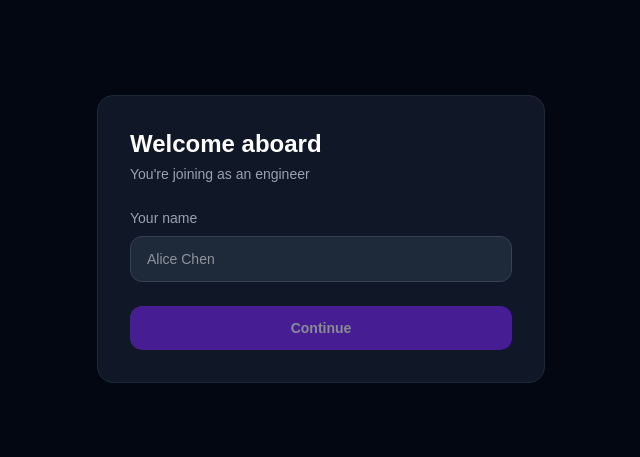
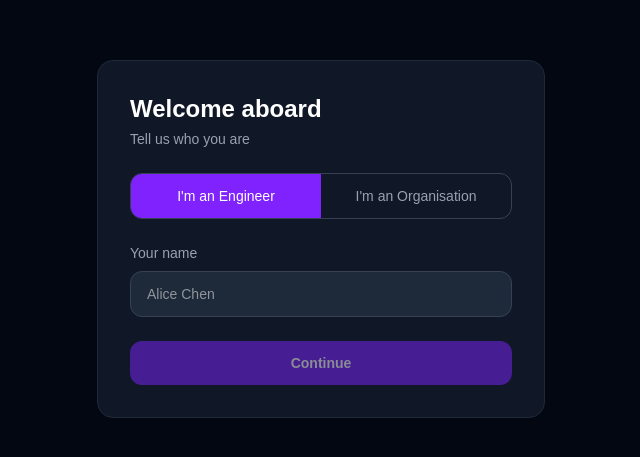
Before and after one commit to AnanthanDJ/codevalue, a Next.js app: page /onboard in a window 1280 px wide. Shown: the part 161-618 px from the top of the page, without its empty margins (319-959 px from the left). Built offline with nearby package versions, Linux system fonts and the light colour scheme; no server answers.

Commit message:
clean up auth flow, move role selection to onboard

```diff
--- a/app/auth/callback/route.ts
+++ b/app/auth/callback/route.ts
@@ -4,13 +4,11 @@ import { createSupabaseServer } from "@/lib/supabase-server";
 export async function GET(req: NextRequest) {
   const { searchParams } = new URL(req.url);
   const code = searchParams.get("code");
-  const role = searchParams.get("role") ?? "engineer";
 
   if (code) {
     const supabase = await createSupabaseServer();
     await supabase.auth.exchangeCodeForSession(code);
 
-    // Check if profile already exists
     const { data: { user } } = await supabase.auth.getUser();
     if (user) {
       const { data: profile } = await supabase
@@ -19,14 +17,14 @@ export async function GET(req: NextRequest) {
         .eq("id", user.id)
         .single();
 
-      // Existing user — skip onboarding
+      // Existing user
       if (profile) {
         return NextResponse.redirect(new URL("/go", req.url));
       }
+
+      // New user
+      return NextResponse.redirect(new URL("/onboard", req.url));
     }
-
-    // New user — go through onboarding
-    return NextResponse.redirect(new URL(`/onboard?role=${role}`, req.url));
   }
 
   return NextResponse.redirect(new URL("/login", req.url));
--- a/app/login/page.tsx
+++ b/app/login/page.tsx
@@ -5,7 +5,6 @@ import { supabase } from "@/lib/supabase";
 
 export default function LoginPage() {
   const [email, setEmail] = useState("");
-  const [role, setRole] = useState<"engineer" | "org">("engineer");
   const [sent, setSent] = useState(false);
   const [loading, setLoading] = useState(false);
 
@@ -14,7 +13,7 @@ export default function LoginPage() {
     const { error } = await supabase.auth.signInWithOtp({
       email,
       options: {
-        emailRedirectTo: `${location.origin}/auth/callback?next=/onboard?role=${role}`,
+        emailRedirectTo: `${location.origin}/auth/callback`,
       },
     });
     if (!error) setSent(true);
@@ -28,7 +27,7 @@ export default function LoginPage() {
           <h1 className="text-4xl font-bold mb-2">
             Code<span className="text-violet-400">Value</span>
           </h1>
-          <p className="text-gray-400">Sign in to get started</p>
+          <p className="text-gray-400">Sign in or create an account</p>
         </div>
 
         {sent ? (
@@ -41,39 +40,15 @@ export default function LoginPage() {
           </div>
         ) : (
           <div className="bg-gray-900 border border-gray-800 rounded-2xl p-8">
-            {/* Role selector */}
-            <div className="flex rounded-xl overflow-hidden border border-gray-700 mb-6">
-              <button
-                onClick={() => setRole("engineer")}
-                className={`flex-1 py-3 text-sm font-medium transition ${
-                  role === "engineer"
-                    ? "bg-violet-600 text-white"
-                    : "text-gray-400 hover:text-white"
-                }`}
-              >
-                I'm an Engineer
-              </button>
-              <button
-                onClick={() => setRole("org")}
-                className={`flex-1 py-3 text-sm font-medium transition ${
-                  role === "org"
-                    ? "bg-violet-600 text-white"
-                    : "text-gray-400 hover:text-white"
-                }`}
-              >
-                I'm an Organisation
-              </button>
-            </div>
-
             <label className="block text-sm text-gray-400 mb-2">Email address</label>
             <input
               type="email"
               value={email}
               onChange={(e) => setEmail(e.target.value)}
+              onKeyDown={(e) => e.key === "Enter" && handleLogin()}
               placeholder="you@example.com"
               className="w-full bg-gray-800 border border-gray-700 rounded-xl px-4 py-3 text-sm mb-4 focus:outline-none focus:ring-2 focus:ring-violet-500"
             />
-
             <button
               onClick={handleLogin}
               disabled={loading || !email}
--- a/app/onboard/page.tsx
+++ b/app/onboard/page.tsx
@@ -1,13 +1,12 @@
 "use client";
 
 import { useEffect, useState } from "react";
-import { useRouter, useSearchParams } from "next/navigation";
+import { useRouter } from "next/navigation";
 import { supabase } from "@/lib/supabase";
 
 export default function OnboardPage() {
   const router = useRouter();
-  const searchParams = useSearchParams();
-  const role = (searchParams.get("role") ?? "engineer") as "engineer" | "org";
+  const [role, setRole] = useState<"engineer" | "org">("engineer");
   const [name, setName] = useState("");
   const [loading, setLoading] = useState(false);
 
@@ -22,20 +21,38 @@ export default function OnboardPage() {
       name,
     });
 
-    if (role === "org") {
-      router.push("/org/onboard");
-    } else {
-      router.push("/dashboard");
-    }
+    router.push(role === "org" ? "/org/onboard" : "/dashboard");
   }
 
   return (
     <main className="min-h-screen bg-gray-950 text-white flex items-center justify-center px-6">
       <div className="w-full max-w-md bg-gray-900 border border-gray-800 rounded-2xl p-8">
         <h2 className="text-2xl font-bold mb-1">Welcome aboard</h2>
-        <p className="text-gray-400 text-sm mb-6">
-          You're joining as a{role === "org" ? "n organisation" : "n engineer"}
-        </p>
+        <p className="text-gray-400 text-sm mb-6">Tell us who you are</p>
+
+        {/* Role selector */}
+        <div className="flex rounded-xl overflow-hidden border border-gray-700 mb-6">
+          <button
+            onClick={() => setRole("engineer")}
+            className={`flex-1 py-3 text-sm font-medium transition ${
+              role === "engineer"
+                ? "bg-violet-600 text-white"
+                : "text-gray-400 hover:text-white"
+            }`}
+          >
+            I'm an Engineer
+          </button>
+          <button
+            onClick={() => setRole("org")}
+            className={`flex-1 py-3 text-sm font-medium transition ${
+              role === "org"
+                ? "bg-violet-600 text-white"
+                : "text-gray-400 hover:text-white"
+            }`}
+          >
+            I'm an Organisation
+          </button>
+        </div>
 
         <label className="block text-sm text-gray-400 mb-2">
           {role === "org" ? "Organisation name" : "Your name"}
```
